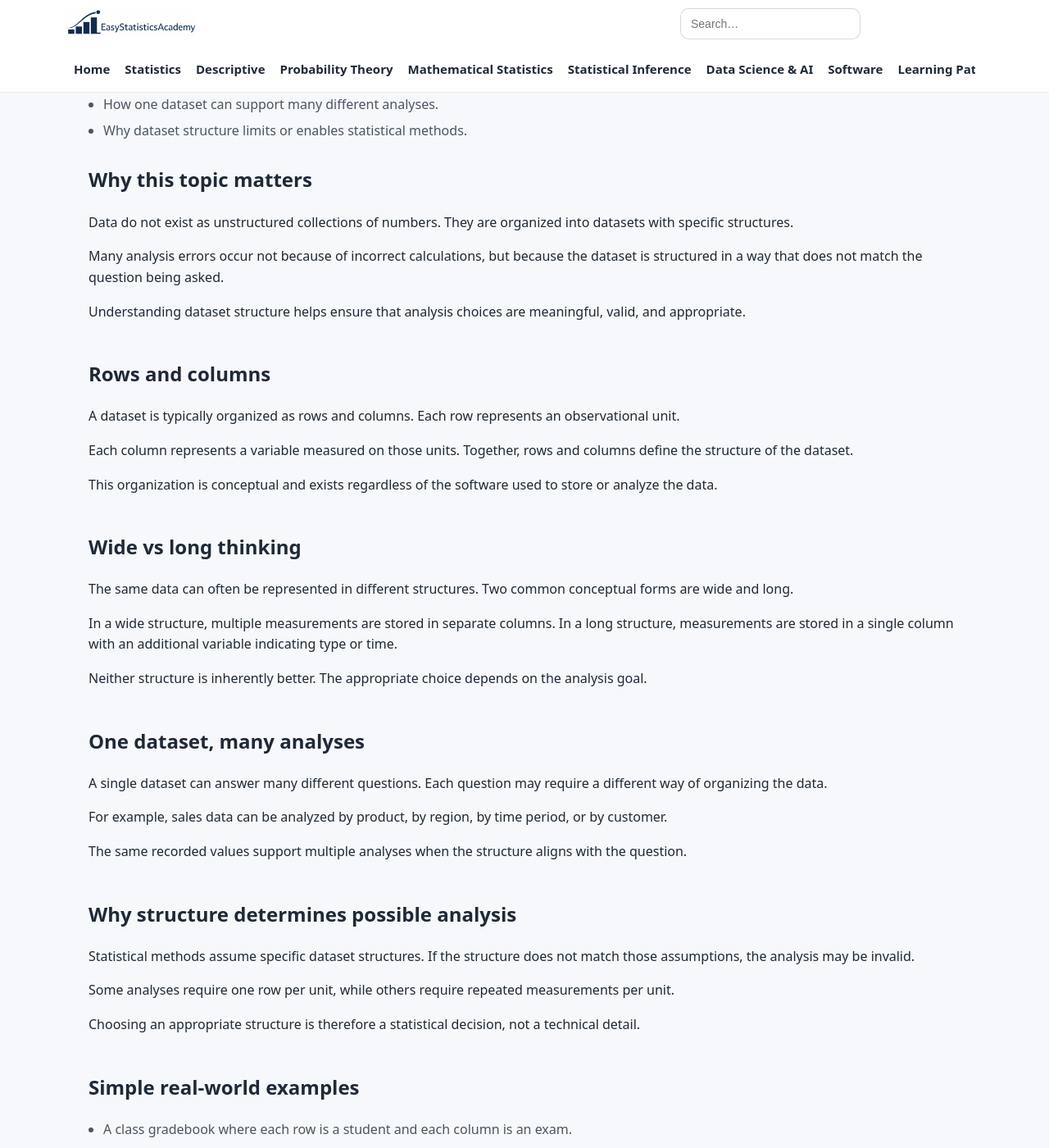
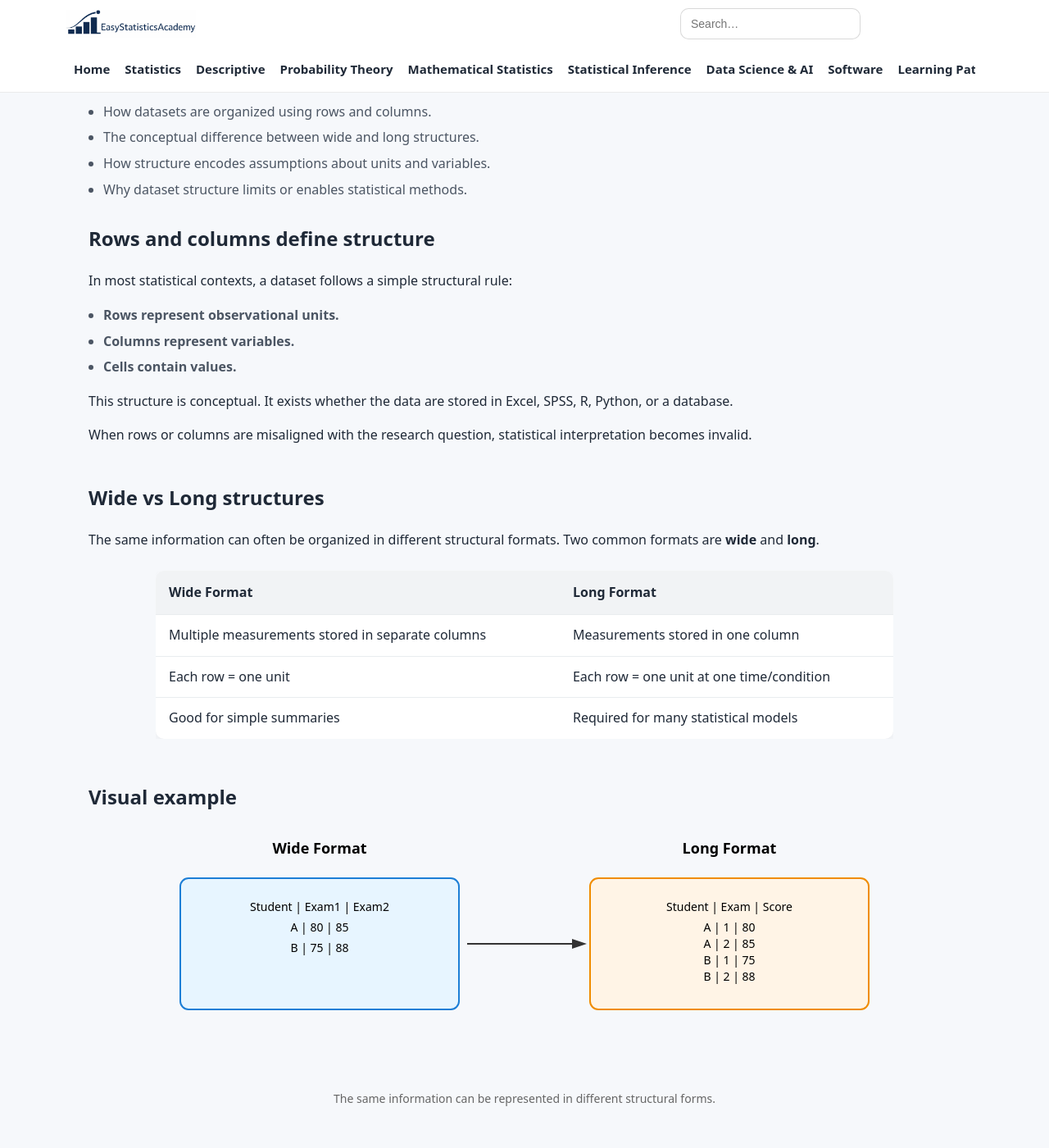
Before and after one commit to ammar-homaida-statistics/easystatisticsacademy, a Jekyll site: the page built from foundations/datasets-as-structures/index.md, in a window 1280 px wide and 1400 px high, scrolled down 517 px. Shown: the whole window at 82% size. Built offline with Jekyll 4.4.1, drawn with Linux system fonts in a browser that asks for light colours; some of the changed text lies outside the part shown.

Commit message:
Enhance datasets lesson with structural insights
Expanded the lesson on datasets with structural diagrams and format comparisons, emphasizing the importance of dataset structure in analysis.

```diff
--- a/foundations/datasets-as-structures/index.md
+++ b/foundations/datasets-as-structures/index.md
@@ -11,18 +11,22 @@ lesson_order: 8
 <meta name="esa-lesson-title" content="Datasets as Structures">
 <meta name="esa-lesson-url" content="/foundations/datasets-as-structures/">
 
-<a class="btn btn-primary" href="/foundations/observational-units/">
-  Previous: Observational Units
+<a class="btn btn-primary" href="/foundations/variables/">
+  Previous: Variables
 </a>
 
 <section class="hero hero-lesson">
   <div class="hero-card">
     <h1>Datasets as Structures</h1>
 
+    <div style="background:#fff3cd; border:1px solid #ffeeba; padding:12px 14px; margin:14px 0; border-radius:8px;">
+      <strong>🚧 Under Construction</strong> — This lesson is being expanded with structural diagrams and format comparisons.
+    </div>
+
     <p class="lead">
-      This lesson explains how datasets are structured using rows and columns,
-      why structure is a conceptual choice, and how it determines what analyses
-      are possible.
+      A dataset is not just a collection of values.
+      It is a structured system of rows and columns.
+      That structure determines what analysis is possible.
     </p>
 
     <p class="muted-mini">
@@ -31,6 +35,7 @@ lesson_order: 8
   </div>
 </section>
 
+
 <section class="section">
   <div class="content-narrow">
     <h2>What you will learn</h2>
@@ -38,160 +43,174 @@ lesson_order: 8
     <ul class="bullets">
       <li>How datasets are organized using rows and columns.</li>
       <li>The conceptual difference between wide and long structures.</li>
-      <li>How one dataset can support many different analyses.</li>
+      <li>How structure encodes assumptions about units and variables.</li>
       <li>Why dataset structure limits or enables statistical methods.</li>
     </ul>
   </div>
 </section>
 
+
 <section class="section">
   <div class="content-narrow">
-    <h2>Why this topic matters</h2>
+    <h2>Rows and columns define structure</h2>
 
     <p>
-      Data do not exist as unstructured collections of numbers.
-      They are organized into datasets with specific structures.
+      In most statistical contexts, a dataset follows a simple structural rule:
+    </p>
+
+    <ul class="bullets">
+      <li><strong>Rows represent observational units.</strong></li>
+      <li><strong>Columns represent variables.</strong></li>
+      <li><strong>Cells contain values.</strong></li>
+    </ul>
+
+    <p>
+      This structure is conceptual. It exists whether the data are stored
+      in Excel, SPSS, R, Python, or a database.
     </p>
 
     <p>
-      Many analysis errors occur not because of incorrect calculations,
-      but because the dataset is structured in a way that does not match
-      the question being asked.
-    </p>
-
-    <p>
-      Understanding dataset structure helps ensure that analysis choices
-      are meaningful, valid, and appropriate.
+      When rows or columns are misaligned with the research question,
+      statistical interpretation becomes invalid.
     </p>
   </div>
 </section>
 
+
 <section class="section">
   <div class="content-narrow">
-    <h2>Rows and columns</h2>
+    <h2>Wide vs Long structures</h2>
 
     <p>
-      A dataset is typically organized as rows and columns.
-      Each row represents an observational unit.
+      The same information can often be organized in different structural formats.
+      Two common formats are <strong>wide</strong> and <strong>long</strong>.
     </p>
 
+    <div style="margin:24px 0;">
+      <div style="max-width:900px; margin:auto; overflow-x:auto;">
+        <table style="width:100%; border-collapse:collapse; background:#ffffff; border-radius:10px; overflow:hidden; box-shadow:0 4px 10px rgba(0,0,0,0.05);">
+          <thead style="background:#f1f3f5;">
+            <tr>
+              <th style="padding:14px 16px; text-align:left; font-weight:600;">Wide Format</th>
+              <th style="padding:14px 16px; text-align:left; font-weight:600;">Long Format</th>
+            </tr>
+          </thead>
+          <tbody>
+            <tr style="border-top:1px solid #e9ecef;">
+              <td style="padding:12px 16px;">Multiple measurements stored in separate columns</td>
+              <td style="padding:12px 16px;">Measurements stored in one column</td>
+            </tr>
+            <tr style="border-top:1px solid #e9ecef;">
+              <td style="padding:12px 16px;">Each row = one unit</td>
+              <td style="padding:12px 16px;">Each row = one unit at one time/condition</td>
+            </tr>
+            <tr style="border-top:1px solid #e9ecef;">
+              <td style="padding:12px 16px;">Good for simple summaries</td>
+              <td style="padding:12px 16px;">Required for many statistical models</td>
+            </tr>
+          </tbody>
+        </table>
+      </div>
+    </div>
+
+  </div>
+</section>
+
+
+<section class="section">
+  <div class="content-narrow">
+    <h2>Visual example</h2>
+
+    <div style="margin:20px 0; text-align:center;">
+      <svg width="100%" height="300" viewBox="0 0 1000 300" xmlns="http://www.w3.org/2000/svg">
+
+        <text x="250" y="30" text-anchor="middle" font-size="18" font-weight="700">
+          Wide Format
+        </text>
+
+        <rect x="80" y="60" width="340" height="160" rx="10" fill="#e7f5ff" stroke="#1c7ed6" stroke-width="2"/>
+        <text x="250" y="100" text-anchor="middle" font-size="14">Student | Exam1 | Exam2</text>
+        <text x="250" y="125" text-anchor="middle" font-size="14">A | 80 | 85</text>
+        <text x="250" y="150" text-anchor="middle" font-size="14">B | 75 | 88</text>
+
+        <text x="750" y="30" text-anchor="middle" font-size="18" font-weight="700">
+          Long Format
+        </text>
+
+        <rect x="580" y="60" width="340" height="160" rx="10" fill="#fff4e6" stroke="#f08c00" stroke-width="2"/>
+        <text x="750" y="100" text-anchor="middle" font-size="14">Student | Exam | Score</text>
+        <text x="750" y="125" text-anchor="middle" font-size="14">A | 1 | 80</text>
+        <text x="750" y="145" text-anchor="middle" font-size="14">A | 2 | 85</text>
+        <text x="750" y="165" text-anchor="middle" font-size="14">B | 1 | 75</text>
+        <text x="750" y="185" text-anchor="middle" font-size="14">B | 2 | 88</text>
+
+        <line x1="430" y1="140" x2="570" y2="140" stroke="#333" stroke-width="2" marker-end="url(#arrow)" />
+
+        <defs>
+          <marker id="arrow" markerWidth="10" markerHeight="10" refX="6" refY="3" orient="auto">
+            <path d="M0,0 L0,6 L9,3 z" fill="#333"/>
+          </marker>
+        </defs>
+
+      </svg>
+
+      <p style="font-size:14px; color:#666; margin-top:10px;">
+        The same information can be represented in different structural forms.
+      </p>
+    </div>
+
+  </div>
+</section>
+
+
+<section class="section">
+  <div class="content-narrow">
+    <h2>Structure determines analysis</h2>
+
     <p>
-      Each column represents a variable measured on those units.
-      Together, rows and columns define the structure of the dataset.
+      Statistical methods assume specific dataset structures.
+      For example:
     </p>
 
+    <ul class="bullets">
+      <li>Regression assumes one row per unit.</li>
+      <li>Time series analysis assumes ordered observations over time.</li>
+      <li>Repeated-measures models require long format structure.</li>
+    </ul>
+
     <p>
-      This organization is conceptual and exists regardless of
-      the software used to store or analyze the data.
+      If the structure does not match the assumptions of the method,
+      results may be misleading even if calculations are correct.
     </p>
   </div>
 </section>
 
-<section class="section">
-  <div class="content-narrow">
-    <h2>Wide vs long thinking</h2>
-
-    <p>
-      The same data can often be represented in different structures.
-      Two common conceptual forms are wide and long.
-    </p>
-
-    <p>
-      In a wide structure, multiple measurements are stored in separate columns.
-      In a long structure, measurements are stored in a single column
-      with an additional variable indicating type or time.
-    </p>
-
-    <p>
-      Neither structure is inherently better.
-      The appropriate choice depends on the analysis goal.
-    </p>
-  </div>
-</section>
-
-<section class="section">
-  <div class="content-narrow">
-    <h2>One dataset, many analyses</h2>
-
-    <p>
-      A single dataset can answer many different questions.
-      Each question may require a different way of organizing the data.
-    </p>
-
-    <p>
-      For example, sales data can be analyzed by product, by region,
-      by time period, or by customer.
-    </p>
-
-    <p>
-      The same recorded values support multiple analyses
-      when the structure aligns with the question.
-    </p>
-  </div>
-</section>
-
-<section class="section">
-  <div class="content-narrow">
-    <h2>Why structure determines possible analysis</h2>
-
-    <p>
-      Statistical methods assume specific dataset structures.
-      If the structure does not match those assumptions,
-      the analysis may be invalid.
-    </p>
-
-    <p>
-      Some analyses require one row per unit,
-      while others require repeated measurements per unit.
-    </p>
-
-    <p>
-      Choosing an appropriate structure is therefore
-      a statistical decision, not a technical detail.
-    </p>
-  </div>
-</section>
-
-<section class="section">
-  <div class="content-narrow">
-    <h2>Simple real-world examples</h2>
-
-    <ul class="bullets">
-      <li>A class gradebook where each row is a student and each column is an exam.</li>
-      <li>Daily temperature records where each row is a day and each column is a location.</li>
-      <li>Transaction data where each row represents a single purchase.</li>
-      <li>Survey data where each row is a respondent and each column is a question.</li>
-    </ul>
-
-    <p>
-      In each case, how the data are structured affects
-      what comparisons and summaries are possible.
-    </p>
-  </div>
-</section>
 
 <section class="section section-soft">
   <div class="content-narrow">
     <h2>Key idea to remember</h2>
 
     <p>
-      A dataset is not just data values.
-      Its structure determines what questions can be answered correctly.
+      A dataset is a structured system.
+      Structure encodes assumptions about units, variables, and relationships.
+      Analysis is valid only when structure matches the question.
     </p>
   </div>
 </section>
+
 
 <section class="section section-next">
   <div class="content-narrow">
     <h2>Simple summary</h2>
 
     <p>
-      Datasets are structured collections of rows and columns.
-      Different structures support different analyses,
-      and choosing the right structure is essential.
+      Datasets are not neutral containers of numbers.
+      Their structure determines what statistical questions can be answered
+      and what methods are appropriate.
     </p>
   </div>
 </section>
+
 
 <section class="section section-next">
   <div class="content-narrow">
```
